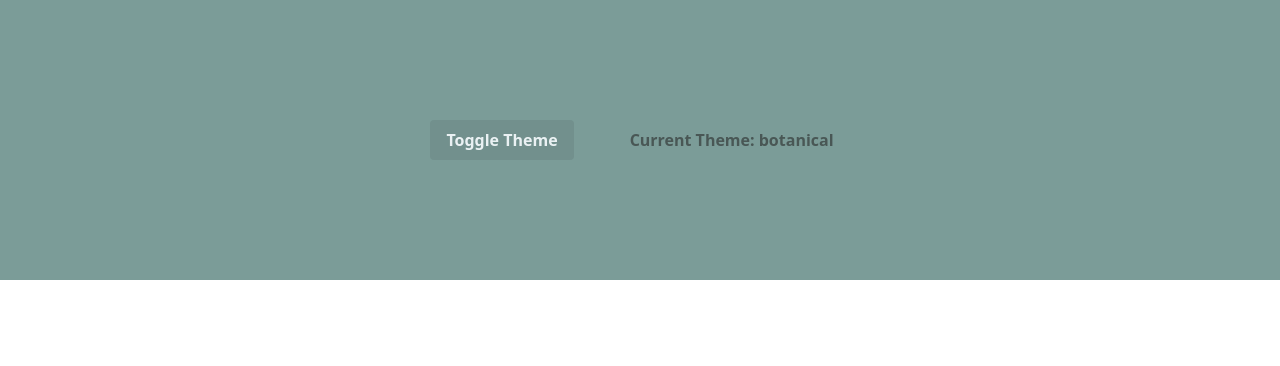
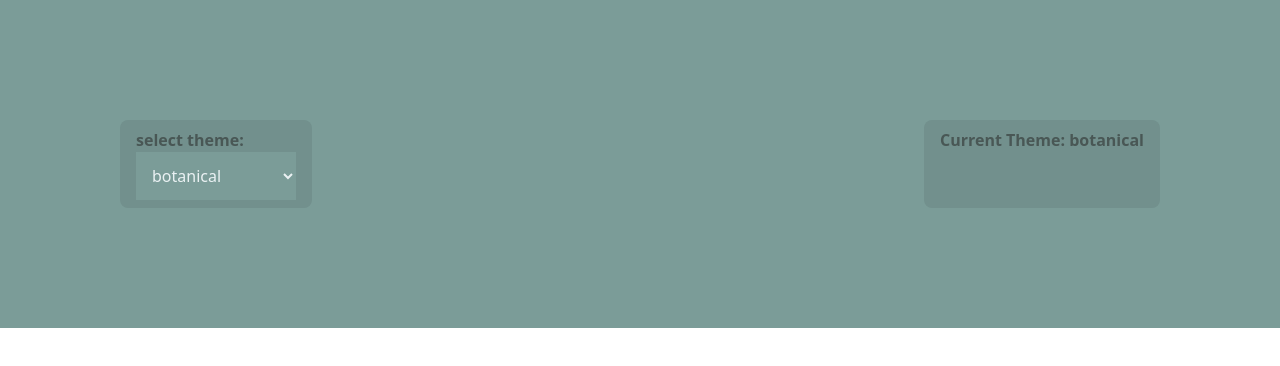
Before and after one commit to mikeycodingstuff/vg-platform, a Vue app in the folder frontend/: page / in a window 1280 px wide. Shown: the top 366 px of the page. Built offline with nearby package versions, Linux system fonts and the light colour scheme.

Commit message:
styling dropdown

```diff
--- a/frontend/src/components/ThemeSelector.vue
+++ b/frontend/src/components/ThemeSelector.vue
@@ -1,12 +1,14 @@
 <template>
-  <div class="m-5 flex justify-center">
-    <button
-      @click="toggleTheme"
-      class="bg-sub-alt text-text hover:bg-text hover:text-sub-alt font-bold py-2 px-4 rounded m-5"
-    >
-      Toggle Theme
-    </button>
-    <div class="py-2 px-4 m-5">
+  <div class="m-5 flex justify-between">
+    <div class="py-2 px-4 m-5 bg-sub-alt rounded-lg">
+      <p class="text-sub font-bold">select theme:</p>
+      <select @change="changeTheme" v-model="themeStore.currentTheme" class="bg-background p-3 ">
+        <option value="botanical">botanical</option>
+        <option value="rose_pine_dawn">rose pine dawn</option>
+        <option value="moonlight">moonlight</option>
+      </select>
+    </div>
+    <div class="py-2 px-4 m-5 bg-sub-alt rounded-lg">
       <p class="text-sub font-bold">
         Current Theme: {{ themeStore.currentTheme }}
       </p>
@@ -19,11 +21,7 @@ import { useThemeStore } from '../stores/themeStore';
 
 const themeStore = useThemeStore();
 
-const toggleTheme = () => {
-  const newTheme =
-    themeStore.currentTheme === 'rose_pine_dawn'
-      ? 'botanical'
-      : 'rose_pine_dawn';
-  themeStore.setTheme(newTheme);
+const changeTheme = () => {
+  themeStore.setTheme(themeStore.currentTheme);
 };
 </script>
```
